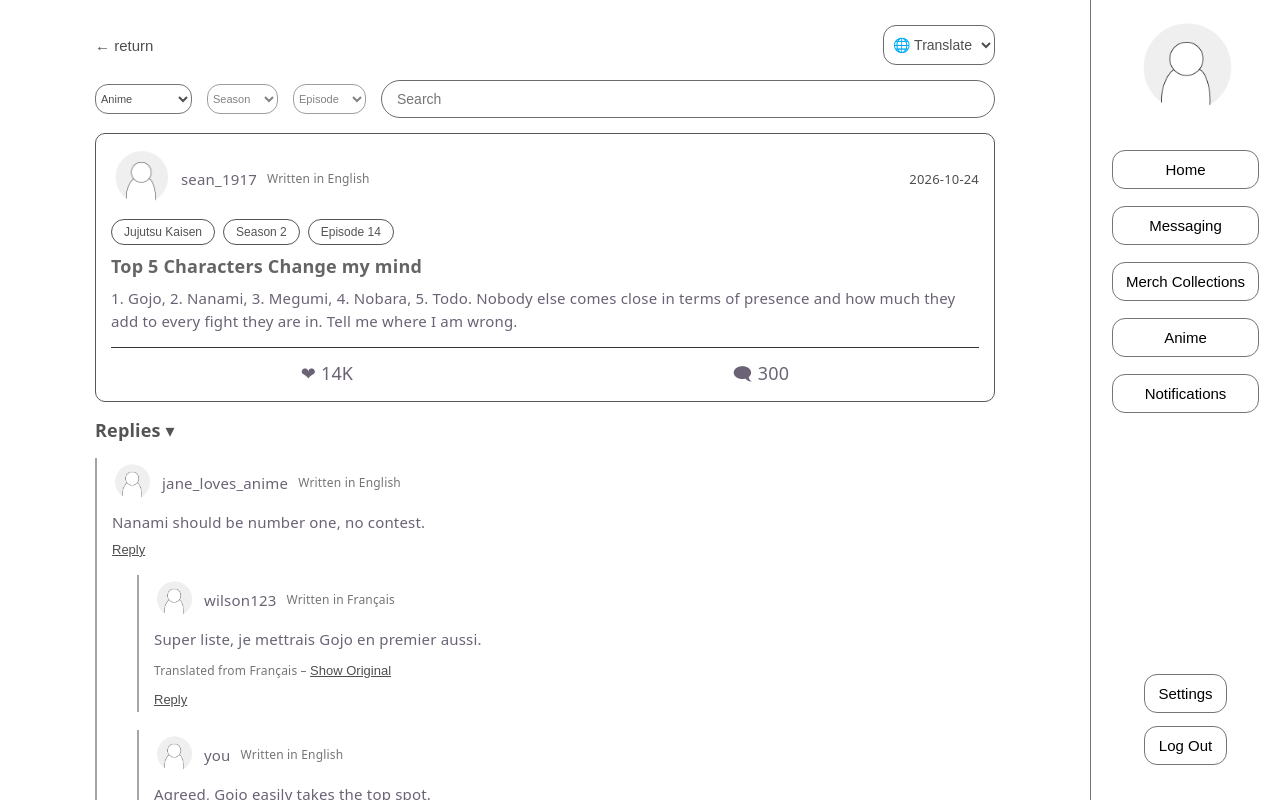
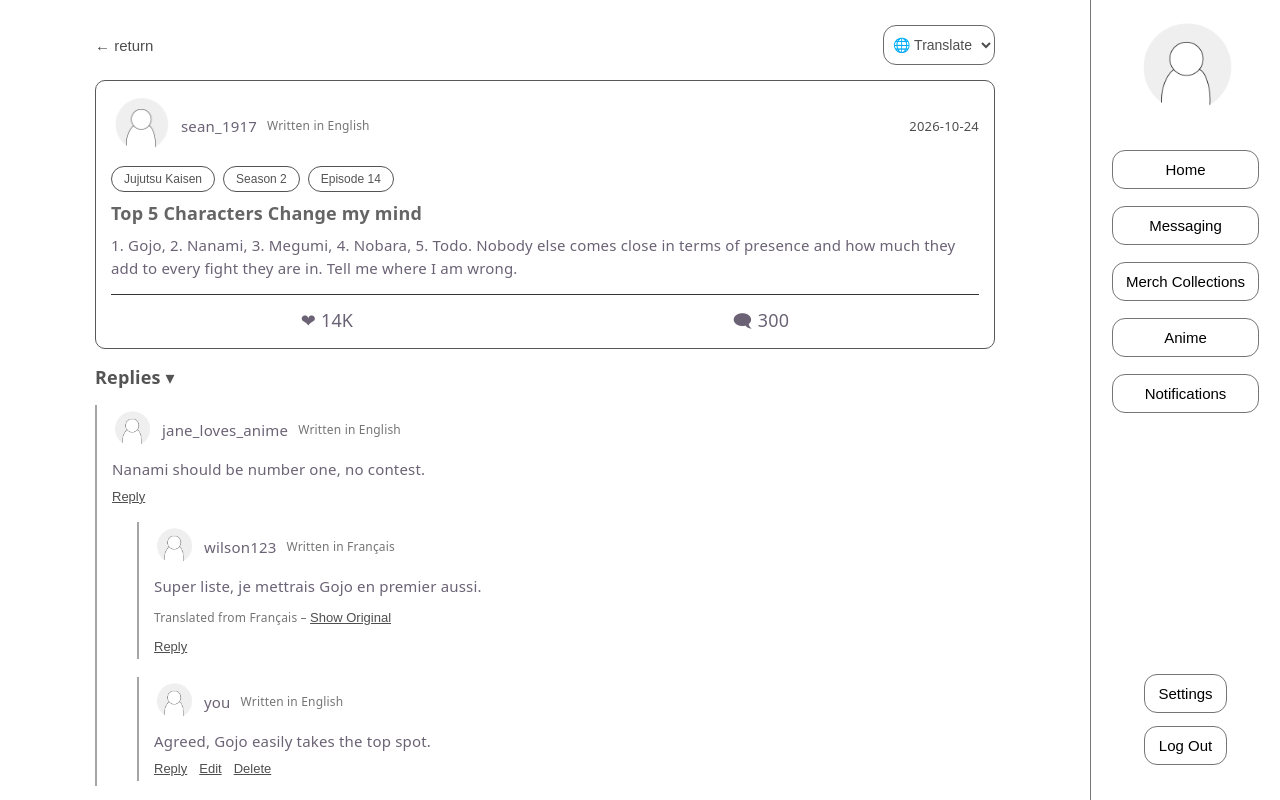
Before and after one commit to riyeur/cpsc481-group-03-02-horizontal-prototype, a React (Vite) app in the folder cpsc481-anime-social-network-app/: page /post in a window 1280 px wide. Shown: the top 800 px of the page. Built offline with nearby package versions, Linux system fonts and the light colour scheme.

Commit message:
removing search and filter from view post page

```diff
--- a/cpsc481-anime-social-network-app/src/pages/ViewPost.jsx
+++ b/cpsc481-anime-social-network-app/src/pages/ViewPost.jsx
@@ -20,31 +20,6 @@ function ViewPost() {
             <option value='french'>Français</option>
             <option value='spanish'>Español</option>
           </select>
-        </div>
-
-        <div className='view-post-search'>
-          <select className='anime-select' value={selectedAnime} onChange={(e) => setSelectedAnime(e.target.value)}>
-            <option value='' disabled>Anime</option>
-            <option value='aot'>Attack on Titan</option>
-            <option value='jjk'>Jujutsu Kaisen</option>
-            <option value='nana'>Nana</option>
-            <option value='op'>One Piece</option>
-          </select>
-          <select className='season-select' disabled={!selectedAnime} value={selectedSeason} onChange={(e) => setSelectedSeason(e.target.value)}>
-            <option value='' disabled>Season</option>
-            <option value='1'>Season 1</option>
-            <option value='2'>Season 2</option>
-            <option value='3'>Season 3</option>
-          </select>
-          <select className='episode-select' defaultValue='' disabled={!selectedSeason}>
-            <option value='' disabled>Episode</option>
-            <option value='1'>Episode 1</option>
-            <option value='2'>Episode 2</option>
-            <option value='3'>Episode 3</option>
-            <option value='4'>Episode 4</option>
-            <option value='5'>Episode 5</option>
-          </select>
-          <input type='text' placeholder='Search' className='search-input' />
         </div>
 
         <div className='post-item'>
```
